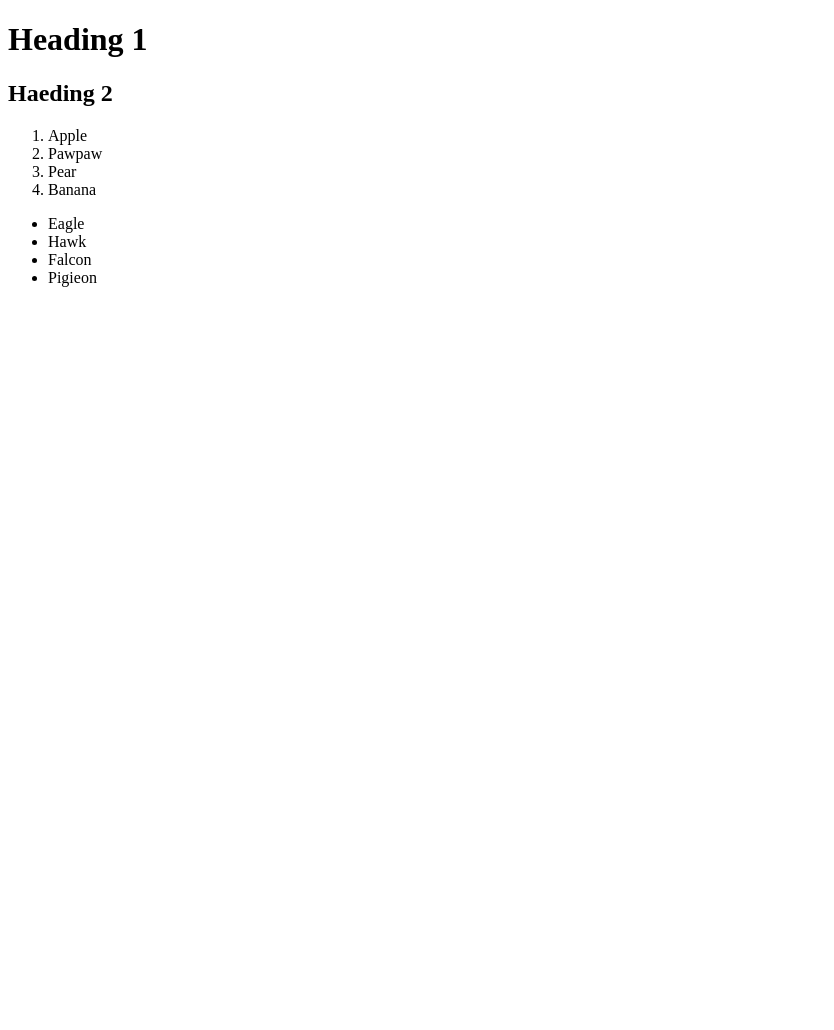
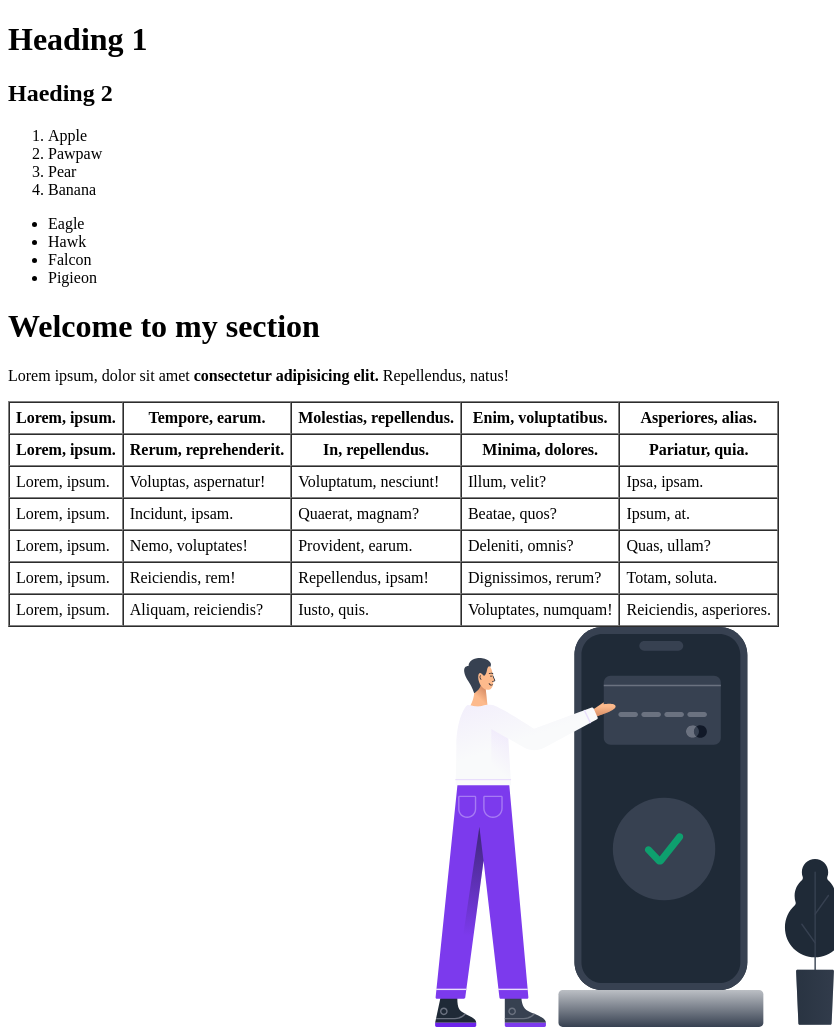
Before and after one commit to Dele2009/test-me, a plain HTML site: page index.html in a window 1280 px wide. Shown: the whole page, without its empty margins (0-834 px from the left). Before the commit the page ends 800 px from the top, so only its background shows below. Drawn offline with Linux system fonts and the light colour scheme.

Commit message:
change context of index.html for test

```diff
--- a/index.html
+++ b/index.html
@@ -29,5 +29,70 @@
       <li>Falcon</li>
       <li>Pigieon</li>
      </ul>
+
+
+     <!-- dele's section -->
+     <h1>Welcome to my section</h1>
+     <p>Lorem ipsum, dolor sit amet <b> consectetur adipisicing elit.</b> Repellendus, natus!</p>
+     <table border="1" cellspacing="0" cellpadding="6">
+      <thead>
+        <tr>
+          <th>Lorem, ipsum.</th>
+          <th>Tempore, earum.</th>
+          <th>Molestias, repellendus.</th>
+          <th>Enim, voluptatibus.</th>
+          <th>Asperiores, alias.</th>
+        </tr>
+        <tr>
+          <th>Lorem, ipsum.</th>
+          <th>Rerum, reprehenderit.</th>
+          <th>In, repellendus.</th>
+          <th>Minima, dolores.</th>
+          <th>Pariatur, quia.</th>
+        </tr>
+      </thead>
+      <tbody>
+        <tr>
+          <td>Lorem, ipsum.</td>
+          <td>Voluptas, aspernatur!</td>
+          <td>Voluptatum, nesciunt!</td>
+          <td>Illum, velit?</td>
+          <td>Ipsa, ipsam.</td>
+        </tr>
+        <tr>
+          <td>Lorem, ipsum.</td>
+          <td>Incidunt, ipsam.</td>
+          <td>Quaerat, magnam?</td>
+          <td>Beatae, quos?</td>
+          <td>Ipsum, at.</td>
+        </tr>
+        <tr>
+          <td>Lorem, ipsum.</td>
+          <td>Nemo, voluptates!</td>
+          <td>Provident, earum.</td>
+          <td>Deleniti, omnis?</td>
+          <td>Quas, ullam?</td>
+        </tr>
+        <tr>
+          <td>Lorem, ipsum.</td>
+          <td>Reiciendis, rem!</td>
+          <td>Repellendus, ipsam!</td>
+          <td>Dignissimos, rerum?</td>
+          <td>Totam, soluta.</td>
+        </tr>
+        <tr>
+          <td>Lorem, ipsum.</td>
+          <td>Aliquam, reiciendis?</td>
+          <td>Iusto, quis.</td>
+          <td>Voluptates, numquam!</td>
+          <td>Reiciendis, asperiores.</td>
+        </tr>
+      </tbody>
+     </table>
+
+
+
+
+     <img src="images/success-reg.svg" alt="success" width="100%" height="400">
   </body>
 </html>
```
